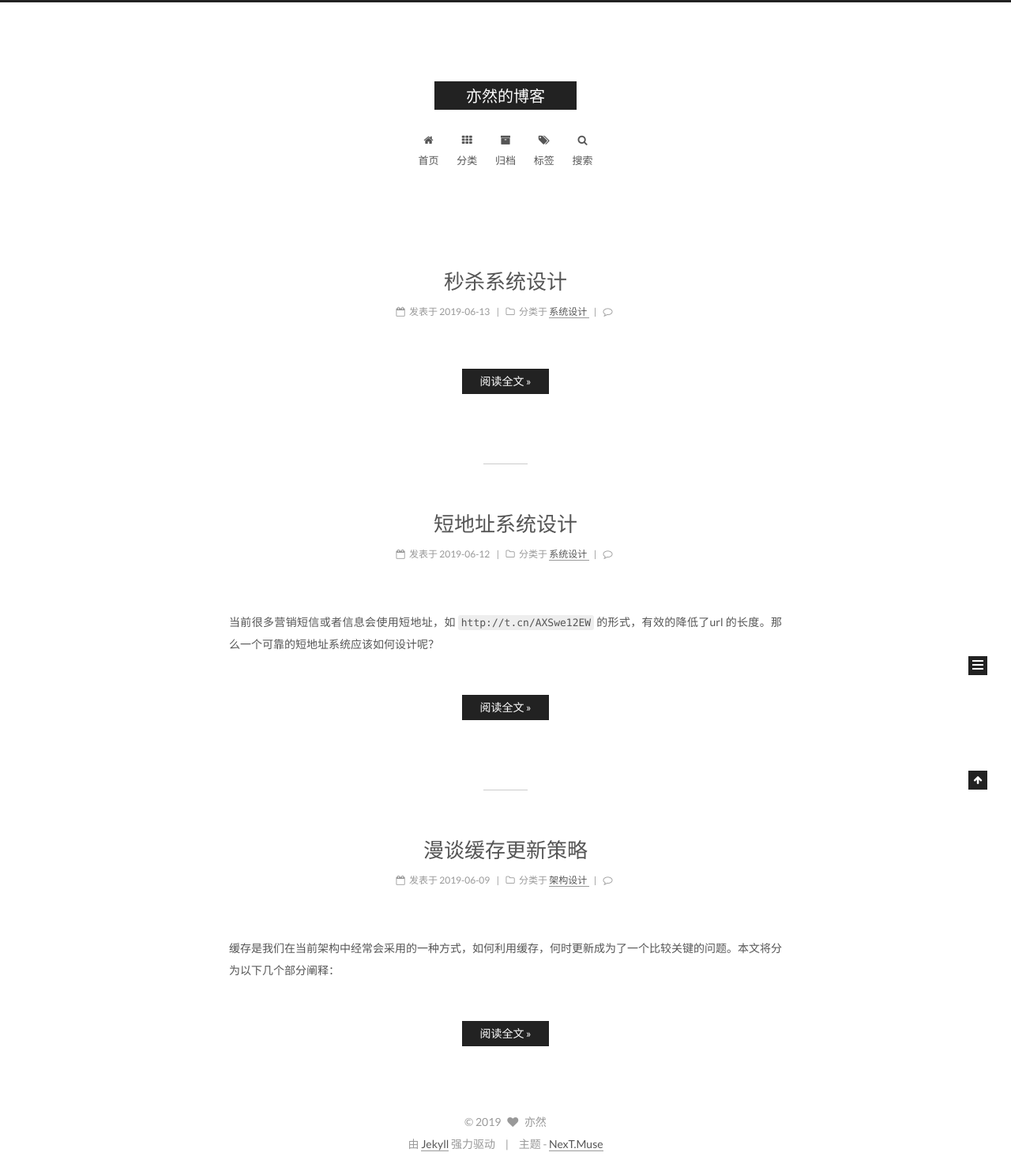
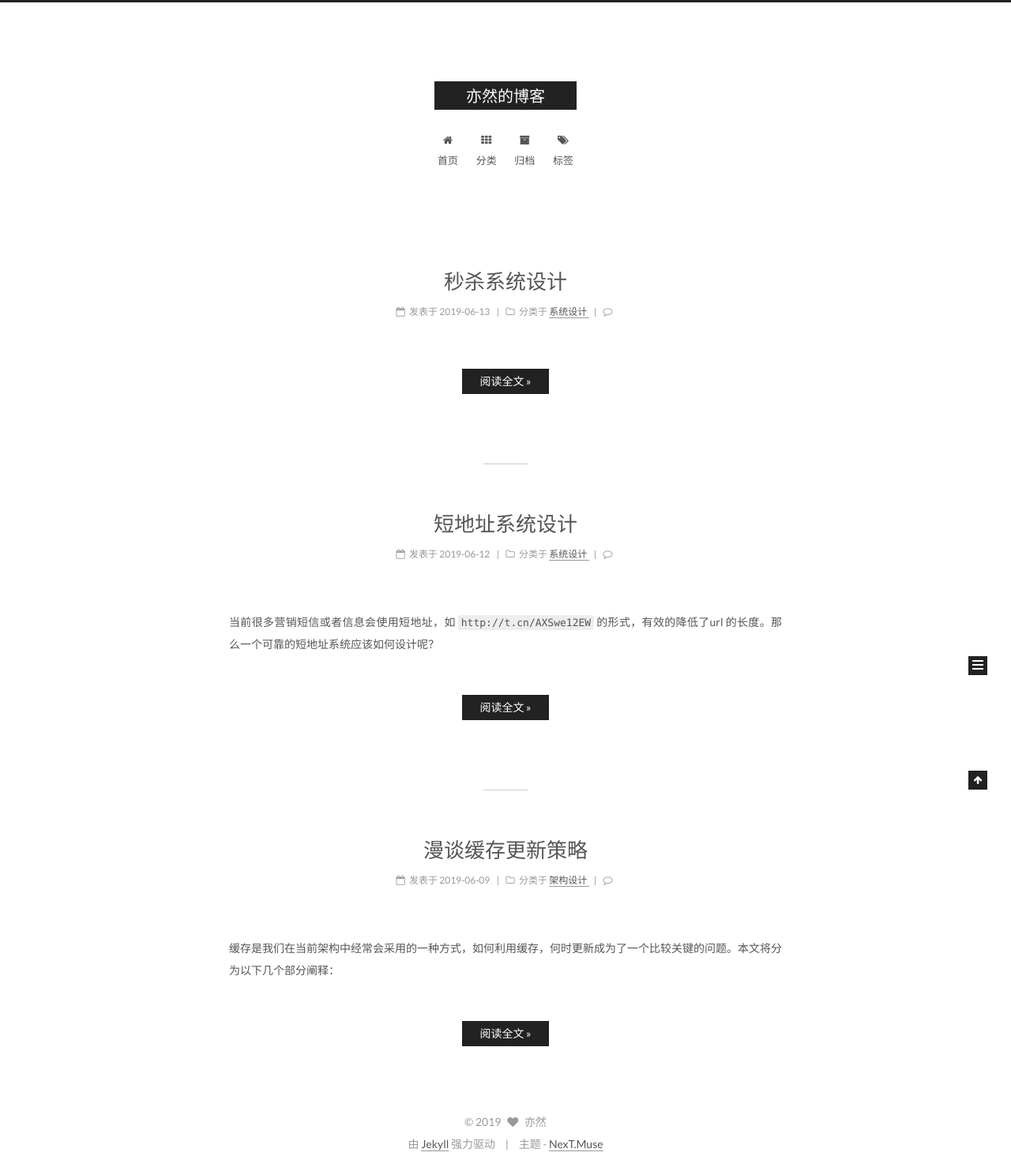
Before and after one commit to acernus/personal-blog, a Jekyll site: the page built from index.html, in a window 1280 px wide. Shown: the whole page at 79% size. Built offline with Jekyll 4.4.1, drawn with Linux system fonts in a browser that asks for light colours; Markdown is read by kramdown in place of the engine named in the settings; the list of posts is cut into pages by our own code; comment, search, counter and statistics services are not loaded.

Commit message:
change config

```diff
--- a/_config.yml
+++ b/_config.yml
@@ -381,7 +381,7 @@ baidu_analytics: aa2b62c275ee6dc4991626532270b5e5
 # Disqus
 disqus:
   enable: true
-  shortname: 亦然
+  shortname: acernus-blog
   count: true
   # hide comments (visitors need to click to load the comments)
   # count need to be false when hide is true
@@ -586,7 +586,7 @@ algolia_search:
 
 # Local search
 local_search:
-  enable: true
+  enable: false
   # if auto, trigger search by changing input
   # if manual, trigger search by pressing enter key or search button
   trigger: auto
```
